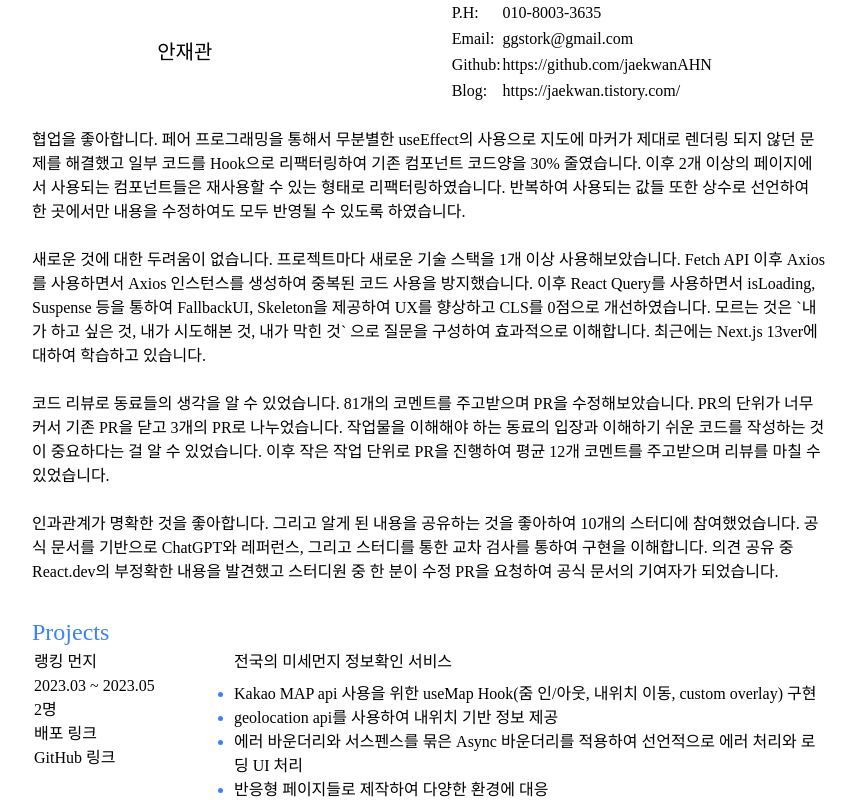
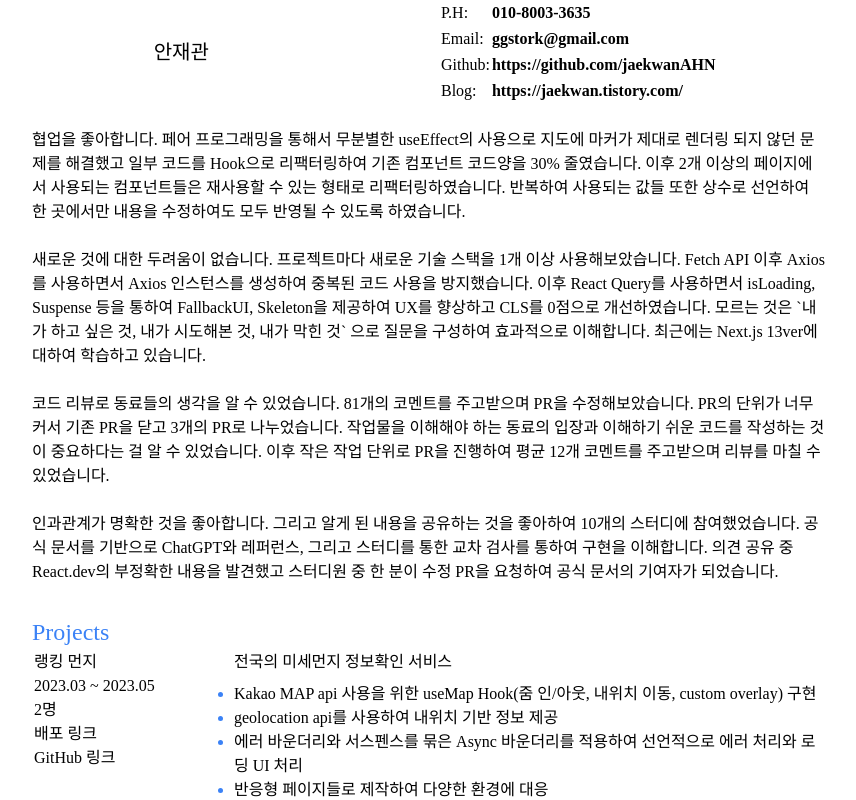
Before and after one commit to jaekwanAHN/resume, a Next.js app: page / in a window 1280 px wide. Shown: the top 800 px of the page, without its empty margins (211-1067 px from the left). Built offline with nearby package versions, Linux system fonts and the light colour scheme.

Commit message:
Refactor: 연락처 강조 추가

```diff
--- a/src/components/Header/Contact.tsx
+++ b/src/components/Header/Contact.tsx
@@ -13,24 +13,33 @@ const Contact = ({ phoneNumber, eMail, github, blog }: ContactProps) => {
       <tbody>
         <tr>
           <td>P.H: </td>
-          <td>{phoneNumber}</td>
+          <td>
+            <b>{phoneNumber}</b>
+          </td>
         </tr>
         <tr>
           <td>Email: </td>
           <td>
-            <a href="mailto:ggstork@gmail.com">{eMail}</a>
+            <b>
+              {' '}
+              <a href="mailto:ggstork@gmail.com">{eMail}</a>
+            </b>
           </td>
         </tr>
         <tr>
           <td>Github: </td>
           <td>
-            <Link href={github}>{github}</Link>
+            <Link href={github}>
+              <b>{github}</b>
+            </Link>
           </td>
         </tr>
         <tr>
           <td>Blog: </td>
           <td>
-            <Link href={blog}>{blog}</Link>
+            <Link href={blog}>
+              <b>{blog}</b>
+            </Link>
           </td>
         </tr>
       </tbody>
```
